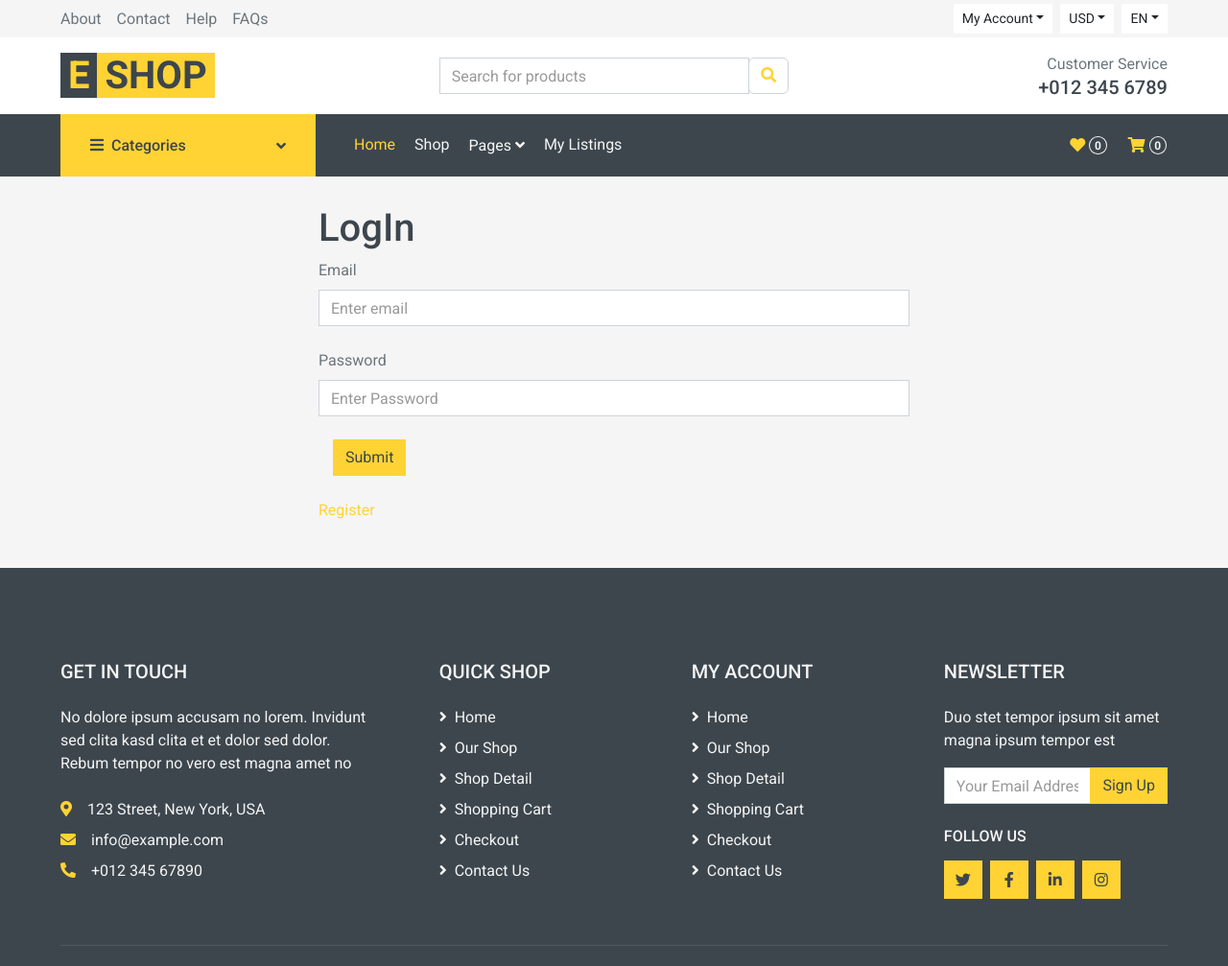
After one commit to sahil-wadhai/E-Shop, a Django app: page /login in a window 1280 px wide. The commit adds this page. Shown: the top 1007 px of the page at 96% size. Run offline with Django 4.2, Linux system fonts and the light colour scheme; some libraries are stand-ins or nearby versions.

Commit message:
added pagination to comment section and added login url

```diff
--- a/home/urls.py
+++ b/home/urls.py
@@ -2,6 +2,8 @@ from django.urls import path,include
 from home import views
 urlpatterns = [
     path('', views.index,name='index'),
+    path('login', views.login_view, name='login'),
+    path('logout', views.logout_view, name='logout'),
     path('listings/',views.show_listings,name='listings'),
     path('cart/',include('cart.urls')),
     path('/',include('product.urls')),
--- a/home/views.py
+++ b/home/views.py
@@ -1,6 +1,7 @@
 from django.shortcuts import render,redirect
 from django.http import HttpResponse #manually added
 from product.models import Product,Category
+from django.contrib.auth import authenticate,login,logout
 
 # Create your views here.
 def index(request):
@@ -16,3 +17,23 @@ def index(request):
 
 def show_listings(request):
     return render(request,"home/mylistings.html")
+
+def login_view(request):
+    if request.method == "POST":
+        email=request.POST.get('email')
+        password = request.POST.get('password')
+
+        user = authenticate(request,email=email ,password=password)
+
+        if user is not None:
+            login(request,user)
+            # Redirect to a success page.
+            return redirect("/shop")
+        else:
+            return render(request,"home/login.html" )
+
+    return render(request,"home/login.html" ) # Return an 'invalid login' error message.
+
+def logout_view(request):
+    logout(request)
+    return redirect("/login")
--- a/product/models.py
+++ b/product/models.py
@@ -50,7 +50,7 @@ class Product(models.Model):
 
     def save(self,*args,**kwargs):
         if not self.slug and self.title:
-            string = str(self.title)+str("_")+str(self.id)
+            string = str(self.title)+str("-")+str(self.id)
             self.slug = slugify(string)
 
         super(Product,self).save(*args,**kwargs)
--- /dev/null
+++ b/templates/home/login.html
@@ -0,0 +1,34 @@
+{% extends "home/base.html" %}
+{%load static%}
+{%block title%}
+    eShop-Login
+{%endblock title%}
+
+{% block path %}
+{% endblock path %}
+
+{%block body%}
+<div class="row m-auto">
+  <div class="w-50 m-auto" id="form">
+
+      <h1>LogIn</h1>
+      <form method="POST" action="/login">
+      {% csrf_token %}
+          <div class="mb-4">
+              <label for="email" class="form-label">Email</label>
+              <input type="email" name="email" class="form-control" id="email" placeholder="Enter email" required>
+          </div>
+          <div class="mb-4">
+              <label for="password" class="form-label">Password</label>
+              <input type="password" name="password" class="form-control" id="password" placeholder="Enter Password" required>
+          </div>
+          <div class="col-12">
+              <button type="submit" class="btn btn-primary">Submit</button>
+          </div>
+      </form>
+      <br>
+      <a href="/register">Register</a>
+
+  </div>
+</div>
+{%endblock body%}
```
Also changed, not shown: product/views.py (+8 -1 lines), templates/product/detail.html (+36 -31 lines).
